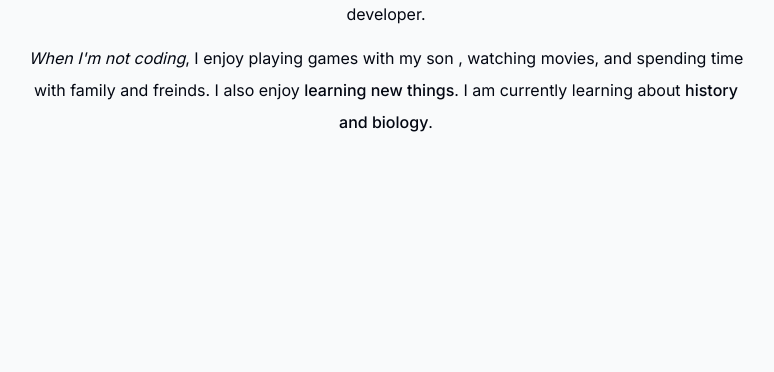
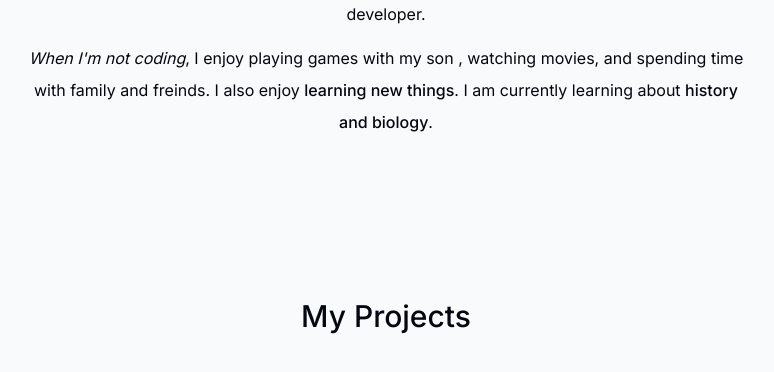
Before and after one commit to Nir132/Next-portfolio, a Next.js app: page / in a window 1280 px wide. Shown: the part 1134-1506 px from the top of the page, without its empty margins (254-1028 px from the left). Built offline with nearby package versions, Linux system fonts and the light colour scheme.

Commit message:
some work

```diff
--- a/app/page.tsx
+++ b/app/page.tsx
@@ -1,6 +1,7 @@
 
 import About from "@/components/About";
 import Intro from "@/components/Intro";
+import Projects from "@/components/Projects";
 import SectionDivider from "@/components/Section-divider";
 
 export default function Home() {
@@ -9,6 +10,7 @@ export default function Home() {
       <Intro/>
       <SectionDivider/>
       <About/>
+      <Projects/>
     </main>
   )
 }
--- /dev/null
+++ b/components/Projects.tsx
@@ -0,0 +1,12 @@
+import React from 'react'
+import SectionHeading from './Section-heading'
+
+export default function Projects() {
+  return (
+        <section>
+            <SectionHeading>
+                My Projects
+            </SectionHeading>
+        </section>
+  )
+}
```
